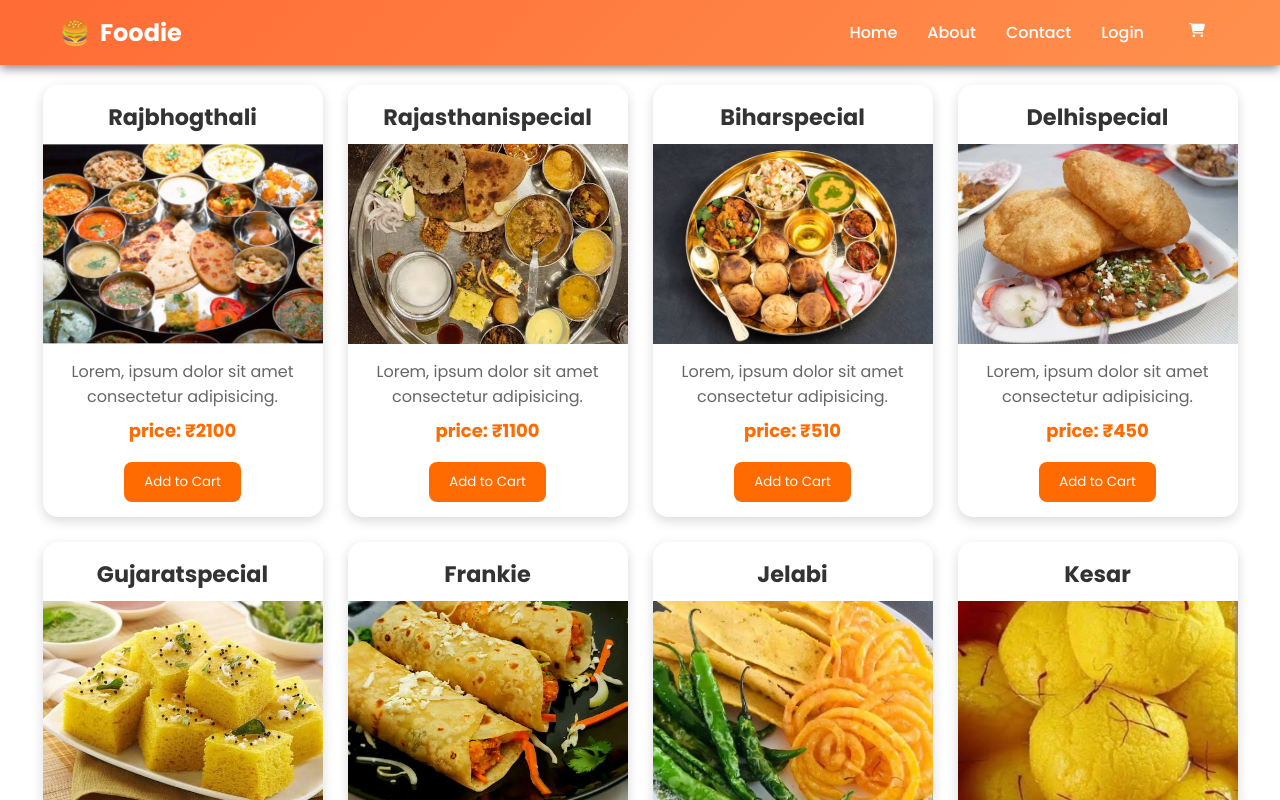
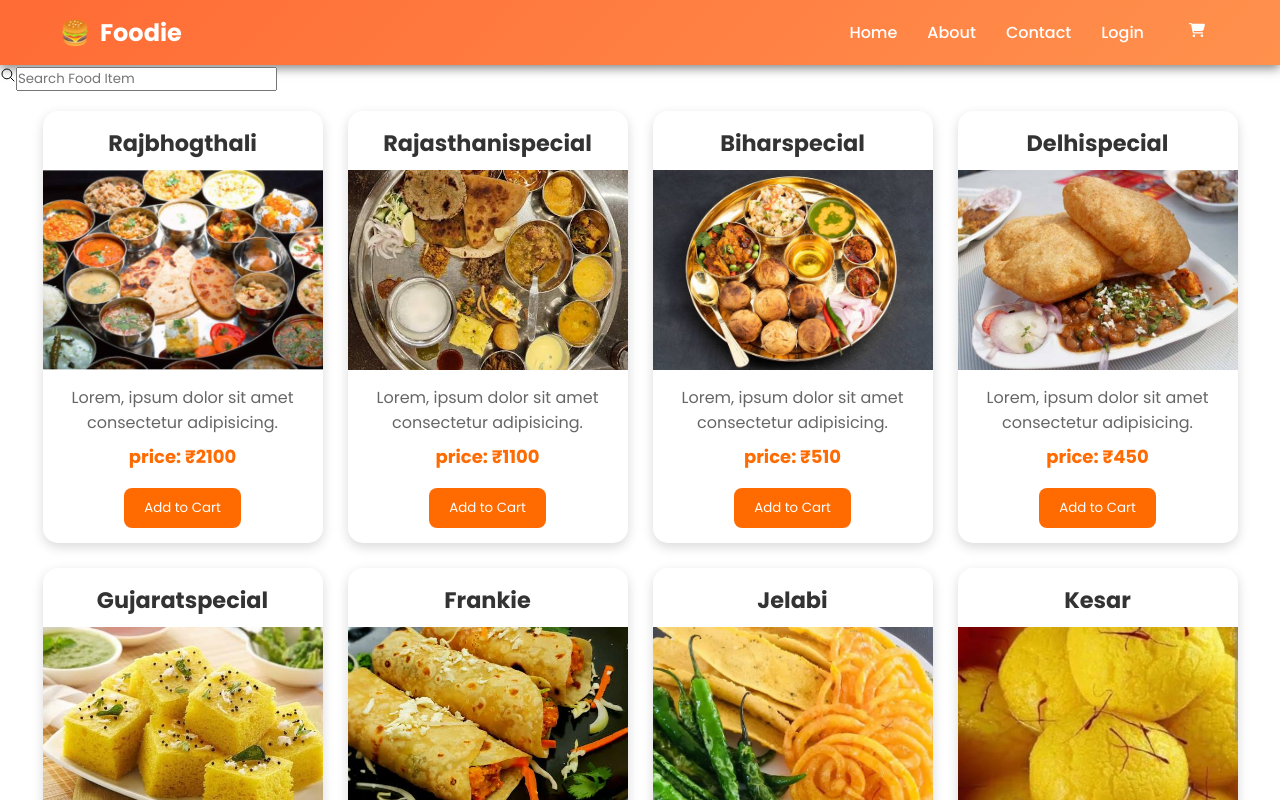
Before and after one commit to 143Nikshit/Food-Delivery-ReactApp, a React (Vite) app: page / in a window 1280 px wide. Shown: the top 800 px of the page. Built offline with nearby package versions, Linux system fonts and the light colour scheme.

Commit message:
Adding Search Bar to Home Page

```diff
--- a/src/component/Home/Home.jsx
+++ b/src/component/Home/Home.jsx
@@ -1,4 +1,4 @@
-import React from 'react'
+import React, { useState } from 'react'
 import Rajbhogthali from '../../assets/Rajbhogthali.jpg'
 import rajasthani from '../../assets/rajasthani.jpg'
 import bihar from '../../assets/bihar.jpg'
@@ -15,8 +15,11 @@ import nepal from '../../assets/nepal.jpg'
 import noodles from '../../assets/noodles.jpg'
 import panipuri from '../../assets/panipuri.jpg'
 import Card from '../card/Card'
+import { IoSearchOutline } from "react-icons/io5";
 
 const Home = () => {
+
+  let [search, setSearch] = useState("")
 
   let cardData = [
     {
@@ -112,8 +115,19 @@ const Home = () => {
 
   ]
 
+  let filterData = cardData.filter((item) =>{
+    return item.name.toLocaleLowerCase().includes(search.toLocaleLowerCase())
+  })
+
   return (
+
     <div>
+      <div className='search'>
+        <div className='searchBar'>
+            <IoSearchOutline />
+            <input type="text" placeholder='Search Food Item' value={search} onChange={(e) => {setSearch(e.target.value)}}/>
+        </div>
+      </div>
       <Card cardData={cardData} />
     </div>
   )
```
